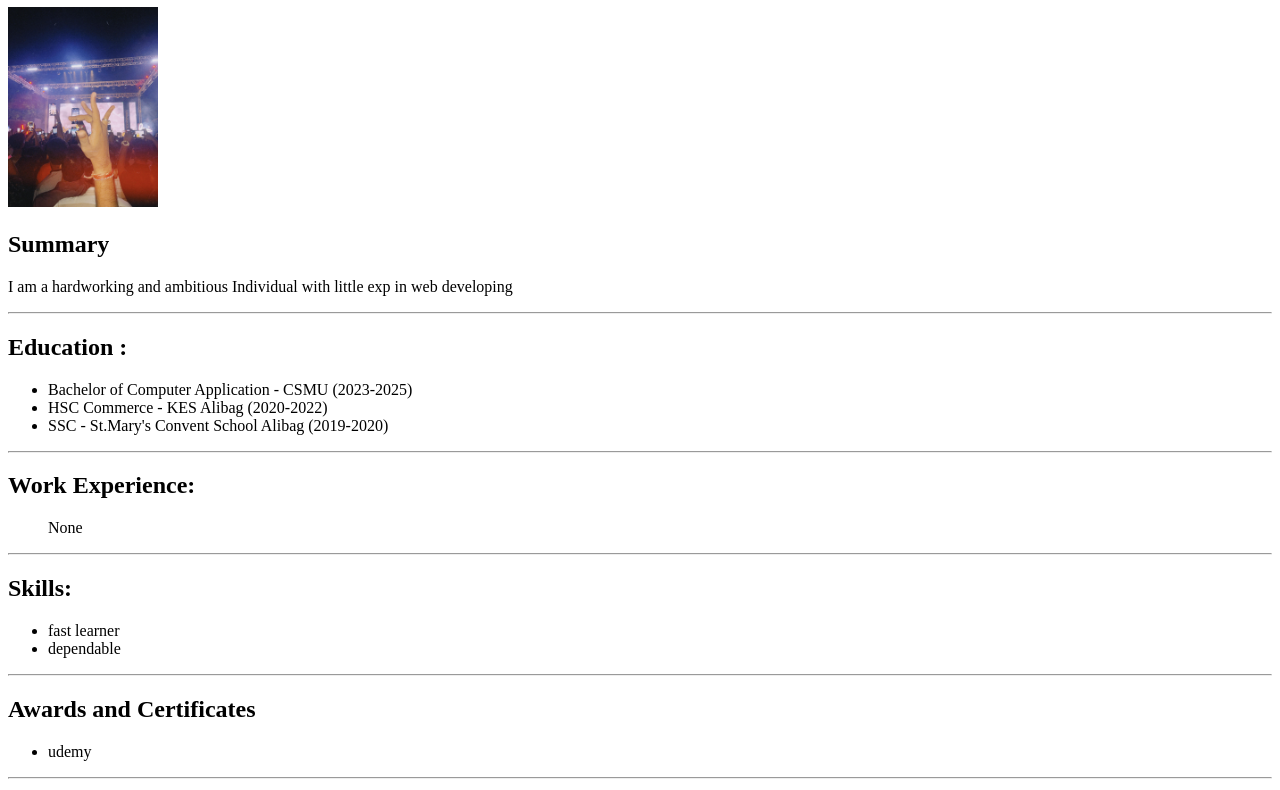
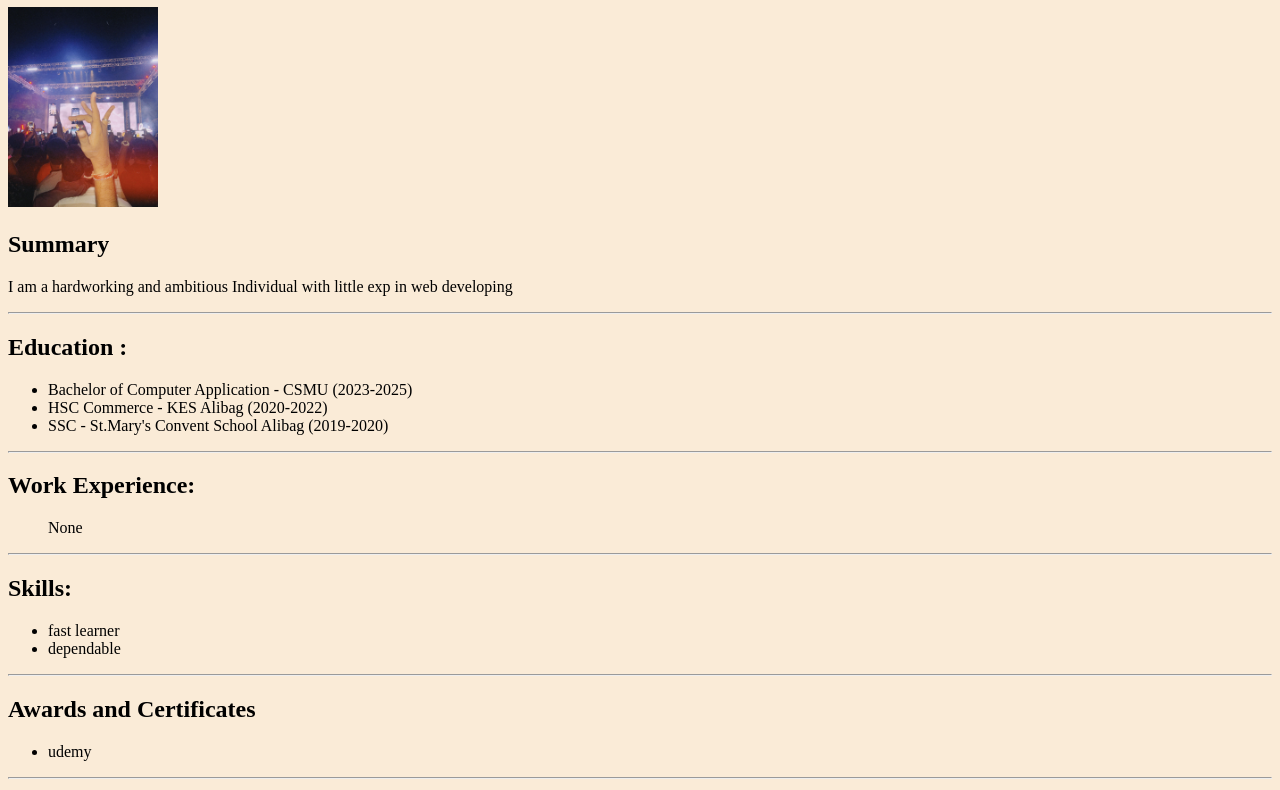
Before and after one commit to abh1j38t/html_learning, a plain HTML site: page index.html in a window 1280 px wide. Shown: the part 73-863 px from the top of the page. Drawn offline with Linux system fonts and the light colour scheme.

Commit message:
Update index.html

```diff
--- a/index.html
+++ b/index.html
@@ -1,5 +1,5 @@
 <!DOCTYPE html>
-<html>
+<html style="background-color:antiquewhite;">
 <head>
     <meta charset="UTF-8">
     <title>My Resume</title>
```
